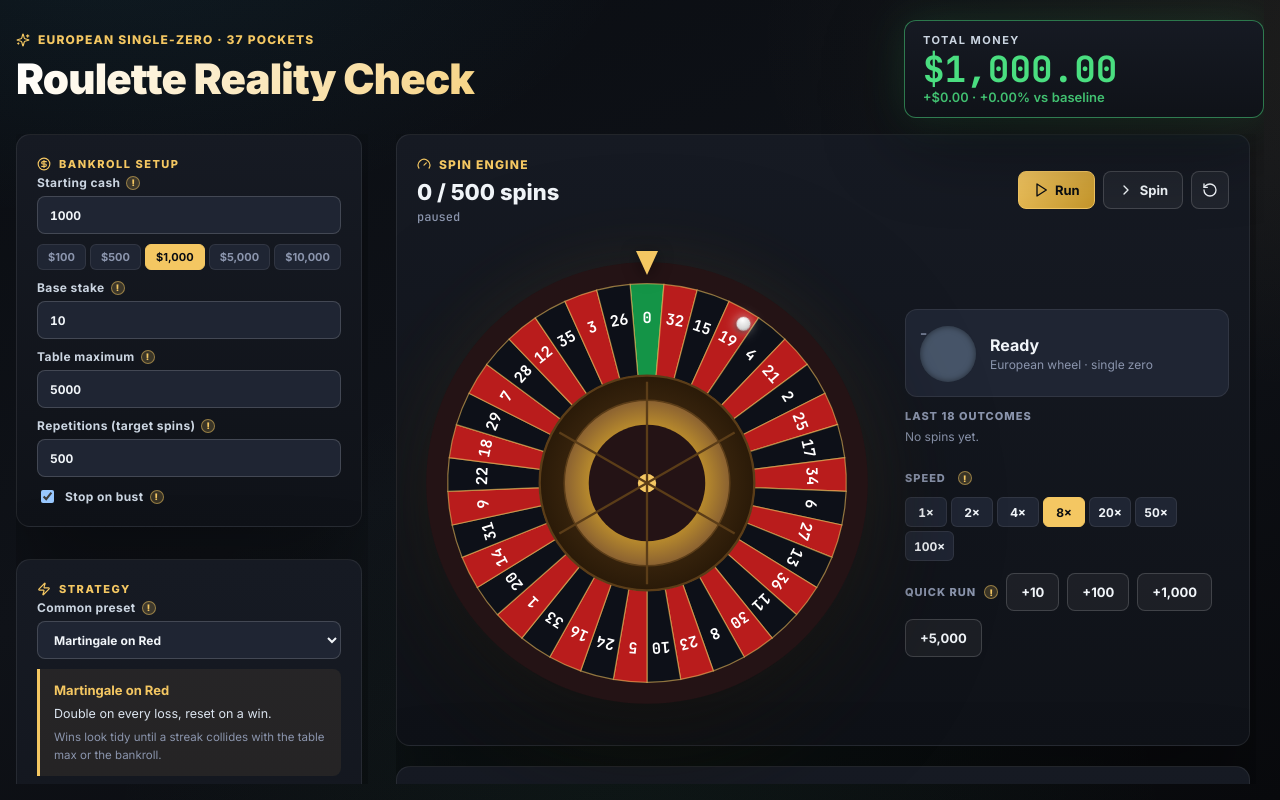
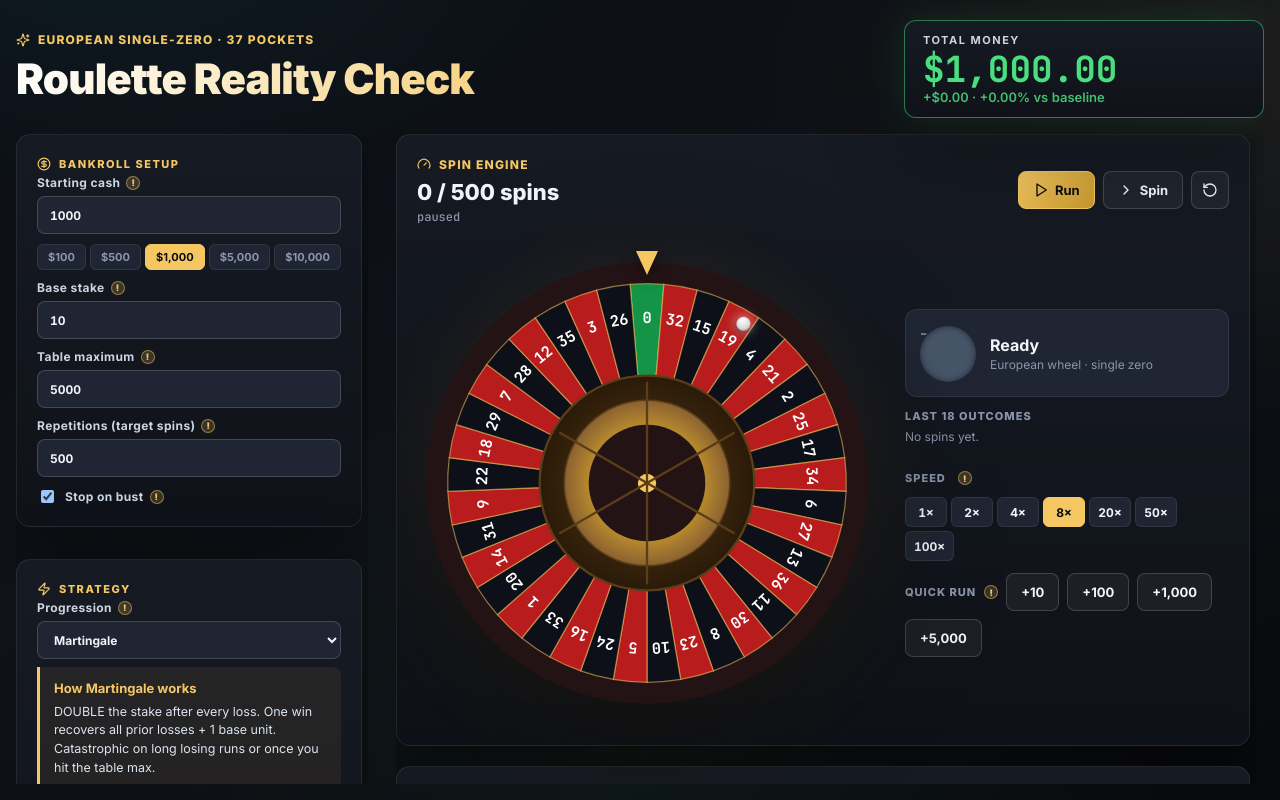
Before and after one commit to MutfoJ/roulette-reality-check, a React (Vite) app: page / in a window 1280 px wide. Built offline with nearby package versions, Linux system fonts and the light colour scheme.

Commit message:
Collapse Common preset into Progression + Bet target controls

```diff
--- a/src/App.tsx
+++ b/src/App.tsx
@@ -1,10 +1,10 @@
 import React from "react";
 import {
   Activity, BarChart3, CircleDollarSign, Gauge, LineChart,
-  Pause, Play, RotateCcw, Sparkles, Zap, ChevronRight, Layers, Target,
+  Pause, Play, RotateCcw, Sparkles, Zap, ChevronRight,
 } from "lucide-react";
 import {
-  WHEEL_ORDER, BET_OPTIONS, PROGRESSIONS, SPEEDS,
+  BET_OPTIONS, PROGRESSIONS, SPEEDS,
   fmtMoney, fmtPct, getNumberColor, calculateSummary, makeStrategyState,
   spinOnce, runMonteCarlo, getPayout,
   type Bet, type BetKind, type Progression, type ChartMode,
@@ -13,47 +13,6 @@ import {
 import { RouletteWheel } from "./Wheel";
 import { BankrollChart, HistogramChart } from "./Chart";
 import { CasinoTable } from "./CasinoTable";
-
-interface PresetStrategy {
-  id: string;
-  name: string;
-  progression: Progression;
-  betKind: BetKind;
-  baseStake: number;
-  straightNumber?: number;
-  description: string;
-  insight: string;
-}
-
-const PRESETS: PresetStrategy[] = [
-  { id: "flat-red", name: "Flat bet on Red", progression: "flat", betKind: "red", baseStake: 10,
-    description: "Bet a fixed amount on red every spin.",
-    insight: "The honest baseline — no progression, just the raw 2.70% house edge eroding the bankroll." },
-  { id: "martingale-red", name: "Martingale on Red", progression: "martingale", betKind: "red", baseStake: 10,
-    description: "Double on every loss, reset on a win.",
-    insight: "Wins look tidy until a streak collides with the table max or the bankroll." },
-  { id: "paroli-red", name: "Reverse Martingale (Paroli)", progression: "reverse-martingale", betKind: "red", baseStake: 10,
-    description: "Double after wins, reset on a loss.",
-    insight: "Rides hot streaks. House edge unchanged; long-term still negative." },
-  { id: "dalembert-black", name: "D'Alembert on Black", progression: "dalembert", betKind: "black", baseStake: 10,
-    description: "Add 1 unit on a loss, subtract 1 on a win.",
-    insight: "Gentler than Martingale; same negative expectation." },
-  { id: "fibonacci-red", name: "Fibonacci on Red", progression: "fibonacci", betKind: "red", baseStake: 5,
-    description: "Step up the Fibonacci ladder on losses, two steps back on wins.",
-    insight: "Slower escalation, same long-run fate." },
-  { id: "oscars-even", name: "Oscar's Grind on Even", progression: "oscars", betKind: "even", baseStake: 10,
-    description: "Try to win 1 unit per series; raise stake only after wins.",
-    insight: "Tight control. Variance still grinds it down." },
-  { id: "labouchere", name: "Labouchère on Red", progression: "labouchere", betKind: "red", baseStake: 5,
-    description: "Cancellation system: stake = first + last of a sequence.",
-    insight: "Long losing streaks balloon the line very quickly." },
-  { id: "straight-17", name: "Straight 17 (35:1)", progression: "flat", betKind: "straight", baseStake: 10, straightNumber: 17,
-    description: "Flat bet on a single number 17 — 35:1 payout.",
-    insight: "Same house edge in a noisier package: 35/37 lose, 35:1 wins." },
-  { id: "manual-table", name: "Manual (casino table)", progression: "manual", betKind: "red", baseStake: 10,
-    description: "Place chips on the table yourself. The same chip layout repeats each spin.",
-    insight: "Useful for exploring exotic combinations or mirroring a real session." },
-];
 
 const BANKROLL_PRESETS = [100, 500, 1000, 5000, 10000];
 
@@ -66,12 +25,10 @@ export default function App() {
   const [startingBalance, setStartingBalance] = React.useState(1000);
   const [balance, setBalance] = React.useState(1000);
 
-  const [presetId, setPresetId] = React.useState(PRESETS[1].id);
-  const preset = PRESETS.find(p => p.id === presetId)!;
-  const [progression, setProgression] = React.useState<Progression>(preset.progression);
-  const [betKind, setBetKind] = React.useState<BetKind>(preset.betKind);
-  const [baseStake, setBaseStake] = React.useState(preset.baseStake);
-  const [straightNumber, setStraightNumber] = React.useState(preset.straightNumber ?? 17);
+  const [progression, setProgression] = React.useState<Progression>("martingale");
+  const [betKind, setBetKind] = React.useState<BetKind>("red");
+  const [baseStake, setBaseStake] = React.useState(10);
+  const [straightNumber, setStraightNumber] = React.useState(17);
   const [tableMax, setTableMax] = React.useState(5000);
   const [targetSpins, setTargetSpins] = React.useState(500);
   const [speed, setSpeed] = React.useState<number>(8);
@@ -81,7 +38,7 @@ export default function App() {
   const [history, setHistory] = React.useState<number[]>([1000]);
   const [results, setResults] = React.useState<SpinResult[]>([]);
   const [lastResult, setLastResult] = React.useState<SpinResult | null>(null);
-  const [strategyState, setStrategyState] = React.useState<StrategyState>(makeStrategyState(preset.baseStake));
+  const [strategyState, setStrategyState] = React.useState<StrategyState>(makeStrategyState(10));
   const [chartMode, setChartMode] = React.useState<ChartMode>("money");
 
   // manual mode
@@ -111,16 +68,6 @@ export default function App() {
     const opt = BET_OPTIONS.find(b => b.value === betKind)!;
     return opt.coverage * opt.payout - (1 - opt.coverage);
   }, [betKind, progression]);
-
-  const applyPreset = (id: string) => {
-    const p = PRESETS.find(x => x.id === id) ?? PRESETS[0];
-    setPresetId(id);
-    setProgression(p.progression);
-    setBetKind(p.betKind);
-    setBaseStake(p.baseStake);
-    setStraightNumber(p.straightNumber ?? 17);
-    setStrategyState(makeStrategyState(p.baseStake));
-  };
 
   const reset = React.useCallback(() => {
     setIsRunning(false);
@@ -262,19 +209,7 @@ export default function App() {
           <div className="panel">
             <div className="section-title"><Zap size={14} /> Strategy</div>
             <label className="field">
-              <span className="label-row">Common preset <Help>Pre-configured combos of progression + bet target. Picking one updates Progression, Bet target, and Base stake below.</Help></span>
-              <select value={presetId} onChange={e => applyPreset(e.target.value)}>
-                {PRESETS.map(p => <option key={p.id} value={p.id}>{p.name}</option>)}
-              </select>
-            </label>
-            <div className="strategy-note" style={{ marginTop: 10 }}>
-              <strong>{preset.name}</strong>
-              {preset.description}
-              <em>{preset.insight}</em>
-            </div>
-
-            <label className="field" style={{ marginTop: 10 }}>
-              <span className="label-row">Progression <Help>How the stake size changes from spin to spin. "Flat" = same every time. "Manual" lets you place chips on the casino table for each spin.</Help></span>
+              <span className="label-row">Progression <Help>How the stake size changes from spin to spin. "Flat" = same every time. "Manual" lets you place chips on the casino table for each spin. Combined with Bet target below, this fully describes the strategy.</Help></span>
               <select value={progression} onChange={e => { setProgression(e.target.value as Progression); setStrategyState(makeStrategyState(baseStake)); }}>
                 {PROGRESSIONS.map(p => <option key={p.value} value={p.value}>{p.label}</option>)}
               </select>
```
